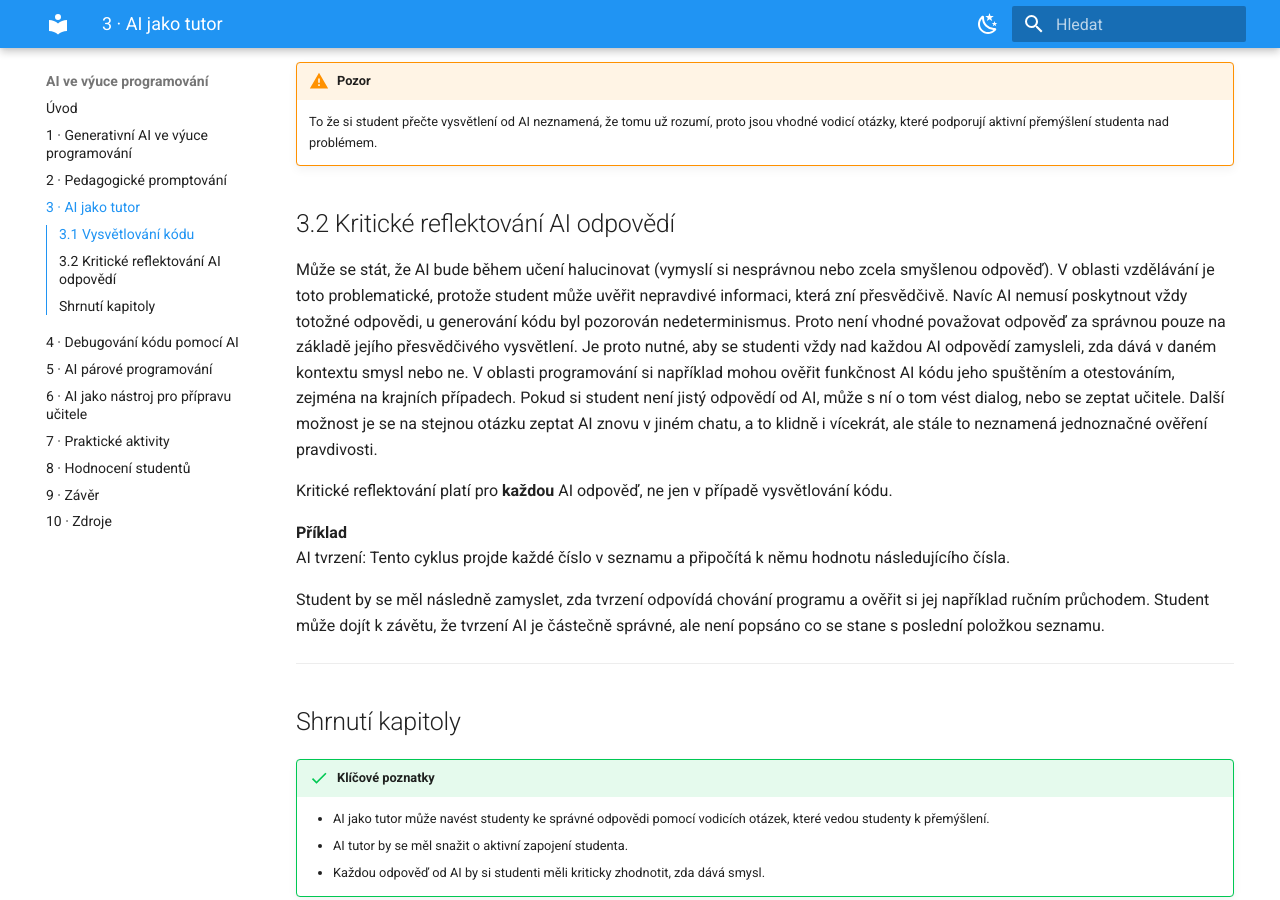
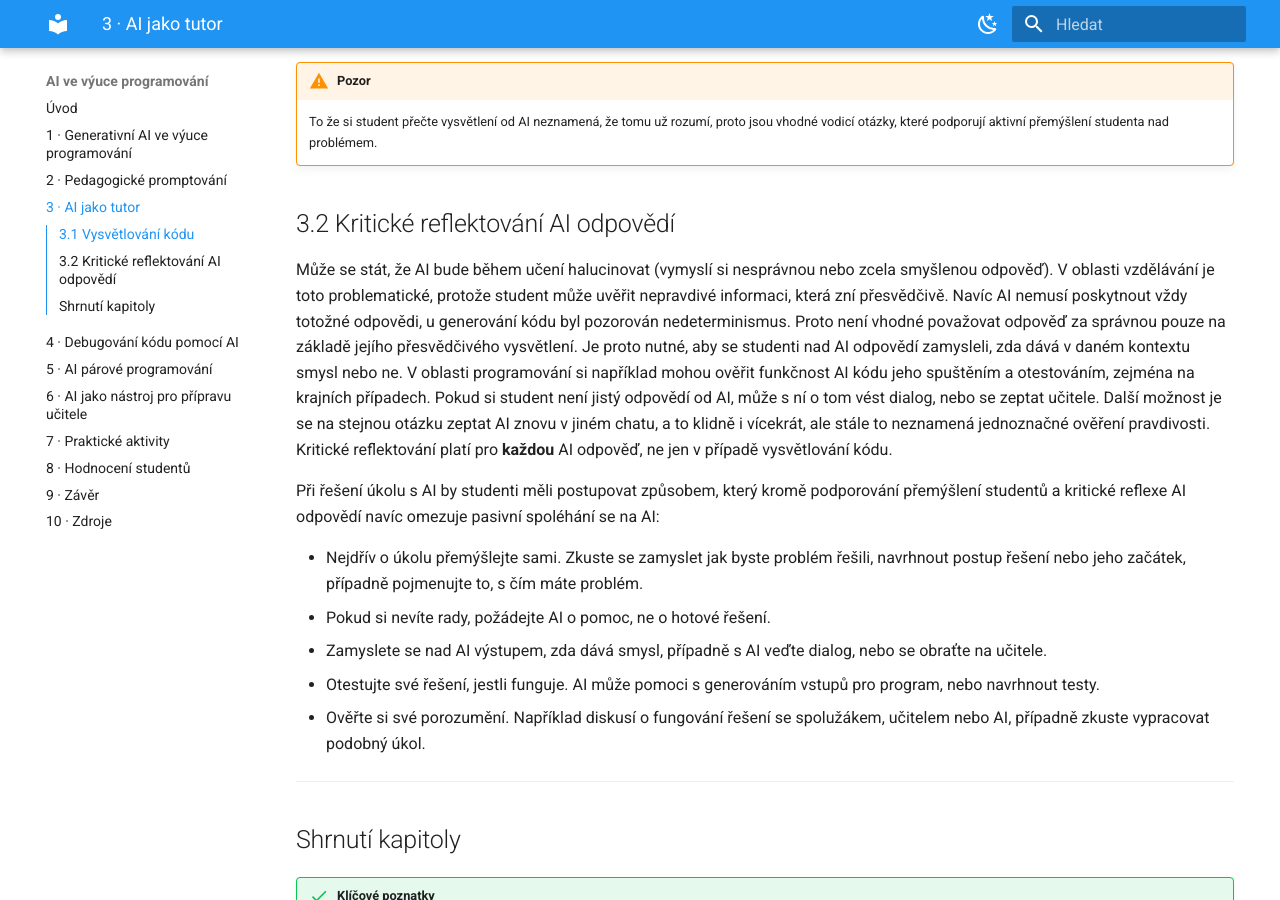
Before and after one commit to 547796/prirucka-AI-programovani, an MkDocs documentation site: the page built from docs/kapitola-03/index.md, in a window 1280 px wide and 900 px high, scrolled down 1124 px. Built offline with MkDocs 1.6.1 and Material for MkDocs 9.7.7, drawn with Linux system fonts in a browser that asks for light colours.

Commit message:
AI zavislost

```diff
--- a/docs/kapitola-03/index.md
+++ b/docs/kapitola-03/index.md
@@ -32,14 +32,15 @@ Po další interakci může AI dát studentovi podobný příklad na procvičen
     To že si student přečte vysvětlení od AI neznamená, že tomu už rozumí, proto jsou vhodné vodicí otázky, které podporují aktivní přemýšlení studenta nad problémem.
 
 ## 3.2 Kritické reflektování AI odpovědí
-Může se stát, že AI bude během učení halucinovat (vymyslí si nesprávnou nebo zcela smyšlenou odpověď). V oblasti vzdělávání je toto problematické, protože student může uvěřit nepravdivé informaci, která zní přesvědčivě. Navíc AI nemusí poskytnout vždy totožné odpovědi, u generování kódu byl pozorován nedeterminismus. Proto není vhodné považovat odpověď za správnou pouze na základě jejího přesvědčivého vysvětlení. Je proto nutné, aby se studenti vždy nad každou AI odpovědí zamysleli, zda dává v daném kontextu smysl nebo ne. V oblasti programování si například mohou ověřit funkčnost AI kódu jeho spuštěním a otestováním, zejména na krajních případech. Pokud si student není jistý odpovědí od AI, může s ní o tom vést dialog, nebo se zeptat učitele. Další možnost je se na stejnou otázku zeptat AI znovu v jiném chatu, a to klidně i vícekrát, ale stále to neznamená jednoznačné ověření pravdivosti.
+Může se stát, že AI bude během učení halucinovat (vymyslí si nesprávnou nebo zcela smyšlenou odpověď). V oblasti vzdělávání je toto problematické, protože student může uvěřit nepravdivé informaci, která zní přesvědčivě. Navíc AI nemusí poskytnout vždy totožné odpovědi, u generování kódu byl pozorován nedeterminismus. Proto není vhodné považovat odpověď za správnou pouze na základě jejího přesvědčivého vysvětlení. Je proto nutné, aby se studenti nad AI odpovědí zamysleli, zda dává v daném kontextu smysl nebo ne. V oblasti programování si například mohou ověřit funkčnost AI kódu jeho spuštěním a otestováním, zejména na krajních případech. Pokud si student není jistý odpovědí od AI, může s ní o tom vést dialog, nebo se zeptat učitele. Další možnost je se na stejnou otázku zeptat AI znovu v jiném chatu, a to klidně i vícekrát, ale stále to neznamená jednoznačné ověření pravdivosti. Kritické reflektování platí pro **každou** AI odpověď, ne jen v případě vysvětlování kódu.
 
-Kritické reflektování platí pro **každou** AI odpověď, ne jen v případě vysvětlování kódu.
+Při řešení úkolu s AI by studenti měli postupovat způsobem, který kromě podporování přemýšlení studentů a kritické reflexe AI odpovědí navíc omezuje pasivní spoléhání se na AI:
 
-**Příklad**<br>
-AI tvrzení: Tento cyklus projde každé číslo v seznamu a připočítá k němu hodnotu následujícího čísla.
-
-Student by se měl následně zamyslet, zda tvrzení odpovídá chování programu a ověřit si jej například ručním průchodem. Student může dojít k závětu, že tvrzení AI je částečně správné, ale není popsáno co se stane s poslední položkou seznamu.
+- Nejdřív o úkolu přemýšlejte sami. Zkuste se zamyslet jak byste problém řešili, navrhnout postup řešení nebo jeho začátek, případně pojmenujte to, s čím máte problém.
+- Pokud si nevíte rady, požádejte AI o pomoc, ne o hotové řešení.
+- Zamyslete se nad AI výstupem, zda dává smysl, případně s AI veďte dialog, nebo se obraťte na učitele.
+- Otestujte své řešení, jestli funguje. AI může pomoci s generováním vstupů pro program, nebo navrhnout testy.
+- Ověřte si své porozumění. Například diskusí o fungování řešení se spolužákem, učitelem nebo AI, případně zkuste vypracovat podobný úkol.
 
 ---
 
```
Also changed, not shown: docs/kapitola-02/index.md (+9 -4 lines), site/index.html, site/kapitola-02/index.html, site/kapitola-04/index.html, site/search/search_index.json, 1 other file.
